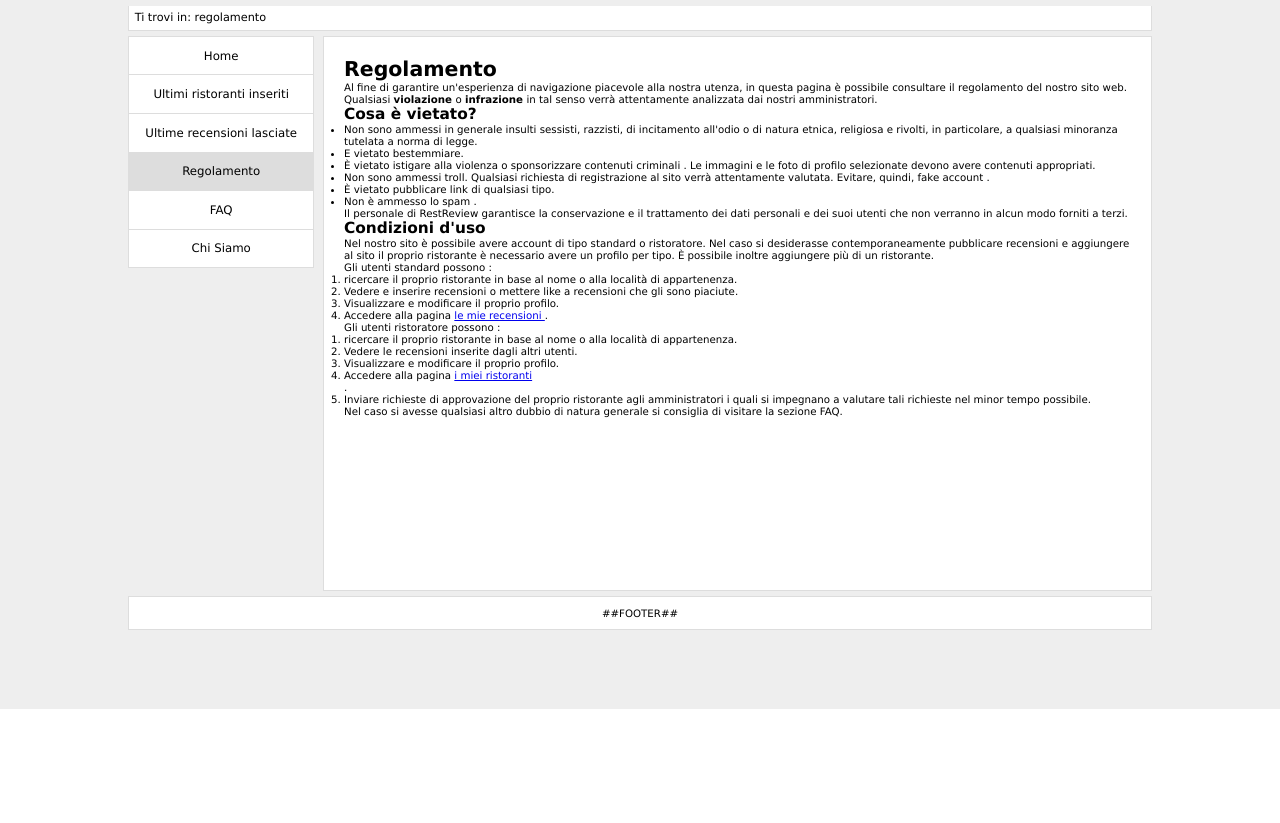
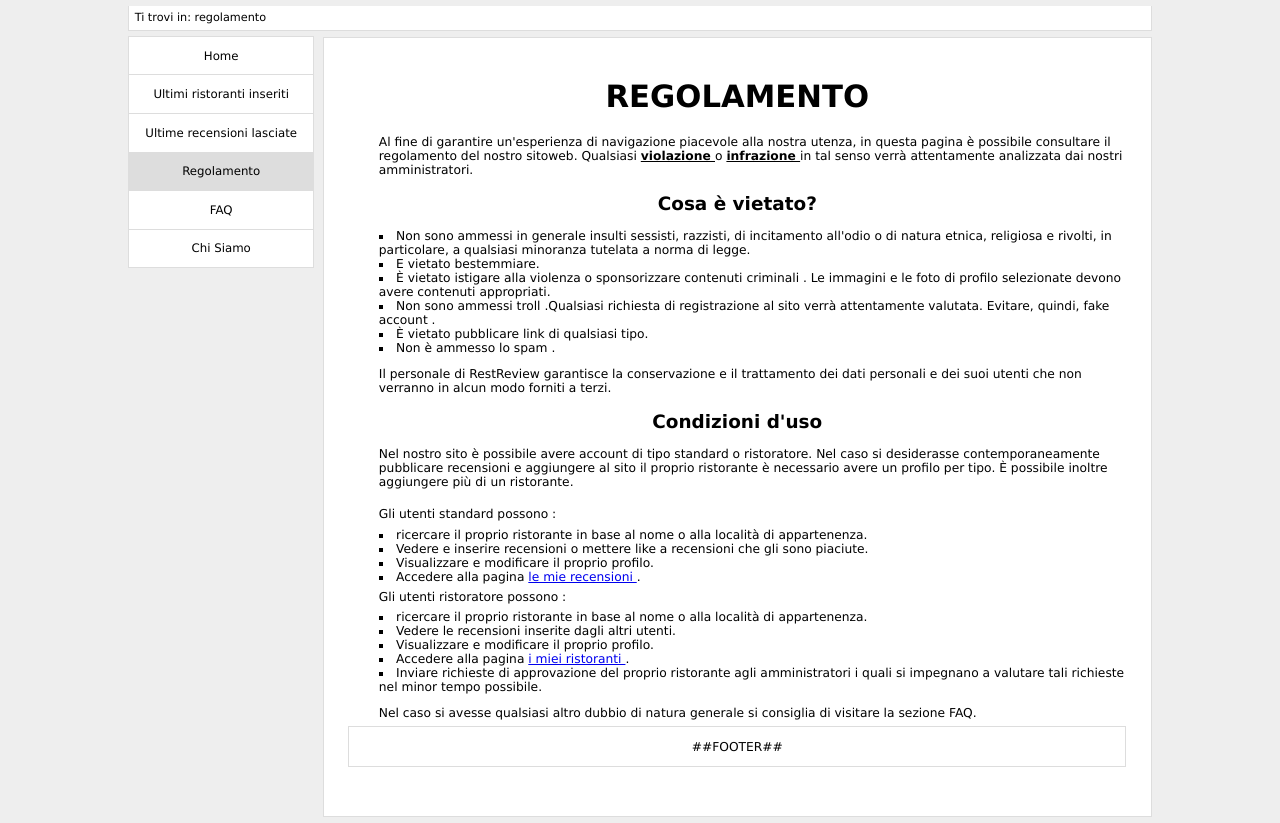
Before and after one commit to EgonGalvani/RestReview, a PHP site: page /html/regolamento.html in a window 1280 px wide. Shown: the part 91-914 px from the top of the page. Before the commit the page ends 800 px from the top, so only its background shows below. Run offline with PHP 8.4, Linux system fonts and the light colour scheme.

Commit message:
aggiornati chi siamo e regolamento e quasi terminato css

```diff
--- a/css/style.css
+++ b/css/style.css
@@ -95,7 +95,7 @@ attivo, poichè questo non è un link */
     background-color: #ddd;
 }
 
-#content {
+#content, #cr_content {
     min-height: 50em;
     margin: 0.5em 0 0.5em 19%;
     border: 1px solid #ddd;
@@ -103,7 +103,7 @@ attivo, poichè questo non è un link */
     padding: 2em;
 }
 
-#footer {
+#footer{
     padding: 1em;
     text-align: center;
     border: 1px solid #ddd;
@@ -284,3 +284,24 @@ label{
 .ristoranti p{
     font-size: 1em;
 }
+/* --------------- Pagine chisiamo e regolamento -------------- */
+#cr_content{
+    font-size: 1.2em;
+}
+#cr_content h1,h2{
+    text-align: center;
+    padding: 0.5em;
+}
+#cr_content h1{
+    font-size: 2.5em;
+}
+#cr_content strong{
+    text-decoration: underline;
+}
+#cr_content ol, #cr_content ul, #cr_content p, #cr_content span.list-span{
+    padding-left: 2.5em;
+    padding-bottom: 0.5em;
+    padding-top: 0.5em;
+    list-style-position: inside;
+    list-style-type: square;
+}
--- a/html/chisiamo.html
+++ b/html/chisiamo.html
@@ -36,8 +36,8 @@
             </ul>
         </div>
 
-        <div id="content">
-            <h1>Chi Siamo</h1>
+        <div id="cr_content">
+            <h1>CHI SIAMO</h1>
             <h2 id="cliente">Sei un cliente?</h2>
             <p>RestReview nasce con un obiettivo ben preciso, quello di permetterti
                 di trovare il luogo perfetto in cui trascorrere una serata in compagnia,
--- a/html/regolamento.html
+++ b/html/regolamento.html
@@ -35,39 +35,38 @@
             </ul>
         </div>
 
-        <div id="content">
-            <h1> Regolamento</h1>
-            <p> Al fine di garantire un'esperienza di navigazione piacevole alla nostra utenza, in questa pagina è possibile consultare il regolamento del nostro sito <span xml:lang="en">web</span>. Qualsiasi <strong> violazione </strong> o  <strong>infrazione </strong>in tal senso verrà attentamente analizzata dai nostri amministratori. </p>
+        <div id="cr_content">
+            <h1> REGOLAMENTO</h1>
+            <p> Al fine di garantire un'esperienza di navigazione piacevole alla nostra utenza, in questa pagina è possibile consultare il regolamento del nostro sito<span xml:lang="en">web</span>. Qualsiasi <strong> violazione </strong> o  <strong>infrazione </strong>in tal senso verrà attentamente analizzata dai nostri amministratori. </p>
             <h2> Cosa è vietato? </h2>
             <ul>
                 <li> Non sono ammessi in generale insulti sessisti, razzisti, di incitamento all'odio o di natura etnica, religiosa e rivolti, in particolare, a qualsiasi minoranza tutelata a norma di legge. </li>
                 <li> E vietato bestemmiare. </li>
                 <li> È vietato istigare alla violenza o sponsorizzare contenuti criminali . Le immagini e le foto di profilo selezionate devono avere contenuti appropriati.</li>
-                <li> Non sono ammessi <span xml:lang="en"> troll. </span> Qualsiasi richiesta di registrazione al sito verrà attentamente valutata. Evitare, quindi, <span xml:lang="eng"> fake account </span>. </li>
+                <li> Non sono ammessi <span xml:lang="en"> troll </span>.Qualsiasi richiesta di registrazione al sito verrà attentamente valutata. Evitare, quindi, <span xml:lang="eng"> fake account </span>. </li>
                 <li> È vietato pubblicare link di qualsiasi tipo. </li>
                 <li> Non è ammesso lo spam .</li>
 			</ul>
             <p> Il personale di <span xml:lang="en"> RestReview  </span>garantisce la conservazione e il trattamento dei dati personali e dei suoi utenti che non verranno in alcun modo forniti a terzi. </p>
             <h2> Condizioni d'uso </h2>
             <p> Nel nostro sito è possibile avere <span xml:lang="eng" > account </span> di tipo standard o ristoratore. Nel caso si desiderasse contemporaneamente pubblicare recensioni e aggiungere al sito il proprio ristorante è necessario avere un profilo per tipo. È possibile inoltre aggiungere più di un ristorante. </p>
-            <span> Gli utenti standard possono : </span>
+            </p>
+            <span class= "list-span"> Gli utenti standard possono : </span>
             <ol>
             	<li> ricercare il proprio ristorante in base al nome o alla località di appartenenza. </li>
             	<li> Vedere e inserire recensioni o mettere like a recensioni che gli sono piaciute. </li>
             	<li> Visualizzare e modificare il proprio profilo. </li>
             	<li> Accedere alla pagina <a href ="lemierec.html"> le mie recensioni </a>. </li>
             </ol>
-            <span> Gli utenti ristoratore possono : </span>
+            <span class= "list-span" > Gli utenti ristoratore possono : </span>
             <ol>
             	<li> ricercare il proprio ristorante in base al nome o alla località di appartenenza. </li>
             	<li> Vedere le recensioni inserite dagli altri utenti. </li>
             	<li> Visualizzare e modificare il proprio profilo. </li>
-            	<li> Accedere alla pagina <a href ="imieirist.html"> i miei ristoranti </a> </li>.
+            	<li> Accedere alla pagina <a href ="imieirist.html"> i miei ristoranti </a>. </li>
             	<li> Inviare richieste di approvazione del proprio ristorante agli amministratori i quali si impegnano a valutare tali richieste nel minor tempo possibile. </li>
             </ol>
  			<p> Nel caso si avesse qualsiasi altro dubbio di natura generale si consiglia di visitare la sezione FAQ.</p>
-        </div>
-
         <div id="footer">
             ##FOOTER##
         </div>
```
Also changed, not shown: img/superlusso.jpg (added).
